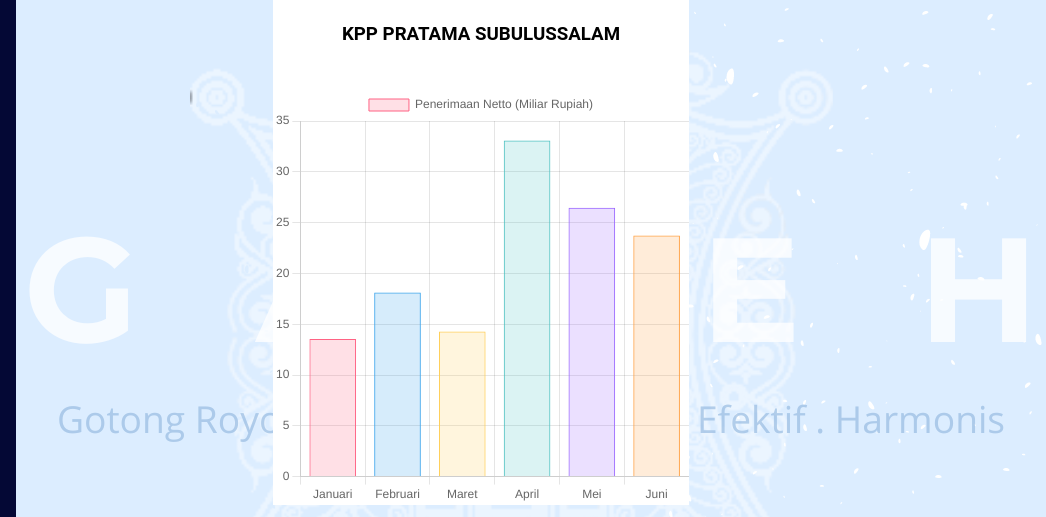
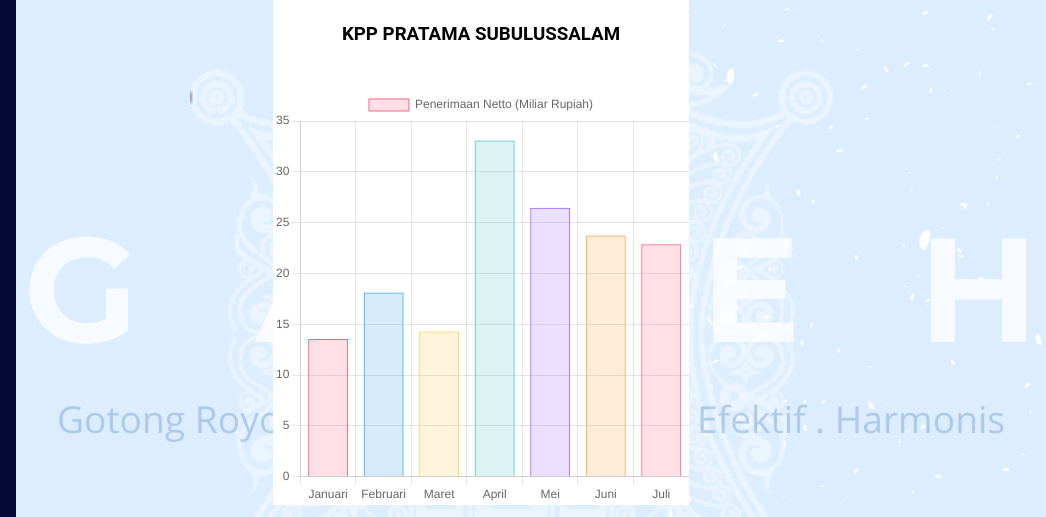
Before and after one commit to Garasi107/garasi107.github.io, a plain HTML site: page Dashboardfix.html in a window 1280 px wide. Shown: the part 251-768 px from the top of the page, 234-1280 px from the left. Drawn offline with nearby package versions, Linux system fonts and the light colour scheme.

Commit message:
Update Juli

```diff
--- a/Dashboardfix.html
+++ b/Dashboardfix.html
@@ -121,17 +121,18 @@
              const myChart = new Chart(ctx, {
                  type: 'bar',
                  data: {
-                     labels: ['Januari', 'Februari', 'Maret', 'April', 'Mei', 'Juni'],
+                     labels: ['Januari', 'Februari', 'Maret', 'April', 'Mei', 'Juni', 'Juli'],
                      datasets: [{
                          label: 'Penerimaan Netto (Miliar Rupiah)',
-                         data: [13.54, 18.13, 14.28, 33.09, 26.47, 23.72],
+                         data: [13.54, 18.13, 14.28, 33.09, 26.47, 23.72, 22.86],
                          backgroundColor: [
                              'rgba(255, 99, 132, 0.2)',
                              'rgba(54, 162, 235, 0.2)',
                              'rgba(255, 206, 86, 0.2)',
                              'rgba(75, 192, 192, 0.2)',
                              'rgba(153, 102, 255, 0.2)',
-                             'rgba(255, 159, 64, 0.2)'
+                             'rgba(255, 159, 64, 0.2)',
+                             'rgba(255, 99, 132, 0.2)'
                          ],
                          borderColor: [
                              'rgba(255, 99, 132, 1)',
@@ -139,7 +140,8 @@
                              'rgba(255, 206, 86, 1)',
                              'rgba(75, 192, 192, 1)',
                              'rgba(153, 102, 255, 1)',
-                             'rgba(255, 159, 64, 1)'
+                             'rgba(255, 159, 64, 1)',
+                             'rgba(255, 99, 132, 1)'
                          ],
                          borderWidth: 1
                      }]
@@ -156,17 +158,18 @@
              const myChart2 = new Chart(ctx2, {
                  type: 'bar',
                  data: {
-                     labels: ['Januari', 'Februari', 'Maret', 'April', 'Mei', 'Juni'],
+                     labels: ['Januari', 'Februari', 'Maret', 'April', 'Mei', 'Juni', 'Juli'],
                      datasets: [{
                          label: 'Penerimaan Netto (Miliar Rupiah)',
-                         data: [8.74, 11.79, 8.82, 22.69, 17.27, 11.32],
+                         data: [8.74, 11.79, 8.82, 22.69, 17.27, 11.32, 8.80],
                          backgroundColor: [
                              'rgba(255, 99, 132, 0.2)',
                              'rgba(54, 162, 235, 0.2)',
                              'rgba(255, 206, 86, 0.2)',
                              'rgba(75, 192, 192, 0.2)',
                              'rgba(153, 102, 255, 0.2)',
-                             'rgba(255, 159, 64, 0.2)'
+                             'rgba(255, 159, 64, 0.2)',
+                             'rgba(255, 99, 132, 0.2)'
                          ],
                          borderColor: [
                              'rgba(255, 99, 132, 1)',
@@ -174,7 +177,8 @@
                              'rgba(255, 206, 86, 1)',
                              'rgba(75, 192, 192, 1)',
                              'rgba(153, 102, 255, 1)',
-                             'rgba(255, 159, 64, 1)'
+                             'rgba(255, 159, 64, 1)',
+                             'rgba(255, 99, 132, 1)'
                          ],
                          borderWidth: 1
                      }]
@@ -191,17 +195,18 @@
              const myChart3 = new Chart(ctx3, {
                  type: 'bar',
                  data: {
-                     labels: ['Januari', 'Februari', 'Maret', 'April', 'Mei', 'Juni'],
+                     labels: ['Januari', 'Februari', 'Maret', 'April', 'Mei', 'Juni', 'Juli'],
                      datasets: [{
                          label: 'Penerimaan Netto (Miliar Rupiah)',
-                         data: [0.50, 0.96, 0.99, 2.69, 2.01, 1.48],
+                         data: [0.50, 0.96, 0.99, 2.69, 2.01, 1.48, 3.54],
                          backgroundColor: [
                              'rgba(255, 99, 132, 0.2)',
                              'rgba(54, 162, 235, 0.2)',
                              'rgba(255, 206, 86, 0.2)',
                              'rgba(75, 192, 192, 0.2)',
                              'rgba(153, 102, 255, 0.2)',
-                             'rgba(255, 159, 64, 0.2)'
+                             'rgba(255, 159, 64, 0.2)',
+                             'rgba(255, 99, 132, 0.2)'
                          ],
                          borderColor: [
                              'rgba(255, 99, 132, 1)',
@@ -209,7 +214,8 @@
                              'rgba(255, 206, 86, 1)',
                              'rgba(75, 192, 192, 1)',
                              'rgba(153, 102, 255, 1)',
-                             'rgba(255, 159, 64, 1)'
+                             'rgba(255, 159, 64, 1)',
+                             'rgba(255, 99, 132, 1)'
                          ],
                          borderWidth: 1
                      }]
@@ -226,17 +232,18 @@
              const myChart4 = new Chart(ctx4, {
                  type: 'bar',
                  data: {
-                     labels: ['Januari', 'Februari', 'Maret', 'April', 'Mei', 'Juni'],
+                     labels: ['Januari', 'Februari', 'Maret', 'April', 'Mei', 'Juni', 'Juli'],
                      datasets: [{
                          label: 'Penerimaan Netto (Miliar Rupiah)',
-                         data: [1.67, 3.82, 2.16, 2.8, 4.17, 4.03],
+                         data: [1.67, 3.82, 2.16, 2.8, 4.17, 4.03, 3.86],
                          backgroundColor: [
                              'rgba(255, 99, 132, 0.2)',
                              'rgba(54, 162, 235, 0.2)',
                              'rgba(255, 206, 86, 0.2)',
                              'rgba(75, 192, 192, 0.2)',
                              'rgba(153, 102, 255, 0.2)',
-                             'rgba(255, 159, 64, 0.2)'
+                             'rgba(255, 159, 64, 0.2)',
+                             'rgba(255, 99, 132, 0.2)'
                          ],
                          borderColor: [
                              'rgba(255, 99, 132, 1)',
@@ -244,7 +251,8 @@
                              'rgba(255, 206, 86, 1)',
                              'rgba(75, 192, 192, 1)',
                              'rgba(153, 102, 255, 1)',
-                             'rgba(255, 159, 64, 1)'
+                             'rgba(255, 159, 64, 1)',
+                             'rgba(255, 99, 132, 1)'
                          ],
                          borderWidth: 1
                      }]
@@ -261,17 +269,18 @@
              const myChart5 = new Chart(ctx5, {
                  type: 'bar',
                  data: {
-                     labels: ['Januari', 'Februari', 'Maret', 'April', 'Mei', 'Juni'],
+                     labels: ['Januari', 'Februari', 'Maret', 'April', 'Mei', 'Juni', 'Juli'],
                      datasets: [{
                          label: 'Penerimaan Netto (Miliar Rupiah)',
-                         data: [1.68, 0.94, 0.84, 1.29, 1.43, 1.65],
+                         data: [1.68, 0.94, 0.84, 1.29, 1.43, 1.65, 2.55],
                          backgroundColor: [
                              'rgba(255, 99, 132, 0.2)',
                              'rgba(54, 162, 235, 0.2)',
                              'rgba(255, 206, 86, 0.2)',
                              'rgba(75, 192, 192, 0.2)',
                              'rgba(153, 102, 255, 0.2)',
-                             'rgba(255, 159, 64, 0.2)'
+                             'rgba(255, 159, 64, 0.2)',
+                             'rgba(255, 99, 132, 0.2)'
                          ],
                          borderColor: [
                              'rgba(255, 99, 132, 1)',
@@ -279,7 +288,8 @@
                              'rgba(255, 206, 86, 1)',
                              'rgba(75, 192, 192, 1)',
                              'rgba(153, 102, 255, 1)',
-                             'rgba(255, 159, 64, 1)'
+                             'rgba(255, 159, 64, 1)',
+                             'rgba(255, 99, 132, 1)'
                          ],
                          borderWidth: 1
                      }]
@@ -296,17 +306,18 @@
              const myChart6 = new Chart(ctx6, {
                  type: 'bar',
                  data: {
-                     labels: ['Januari', 'Februari', 'Maret', 'April', 'Mei', 'Juni'],
+                     labels: ['Januari', 'Februari', 'Maret', 'April', 'Mei', 'Juni', 'Juli'],
                      datasets: [{
                          label: 'Penerimaan Netto (Miliar Rupiah)',
-                         data: [0.94, 0.60, 1.45, 3.61, 1.58, 5.23],
+                         data: [0.94, 0.60, 1.45, 3.61, 1.58, 5.23, 4.08],
                          backgroundColor: [
                              'rgba(255, 99, 132, 0.2)',
                              'rgba(54, 162, 235, 0.2)',
                              'rgba(255, 206, 86, 0.2)',
                              'rgba(75, 192, 192, 0.2)',
                              'rgba(153, 102, 255, 0.2)',
-                             'rgba(255, 159, 64, 0.2)'
+                             'rgba(255, 159, 64, 0.2)',
+                             'rgba(255, 99, 132, 0.2)'
                          ],
                          borderColor: [
                              'rgba(255, 99, 132, 1)',
@@ -314,7 +325,8 @@
                              'rgba(255, 206, 86, 1)',
                              'rgba(75, 192, 192, 1)',
                              'rgba(153, 102, 255, 1)',
-                             'rgba(255, 159, 64, 1)'
+                             'rgba(255, 159, 64, 1)',
+                             'rgba(255, 99, 132, 1)'
                          ],
                          borderWidth: 1
                      }]
```
